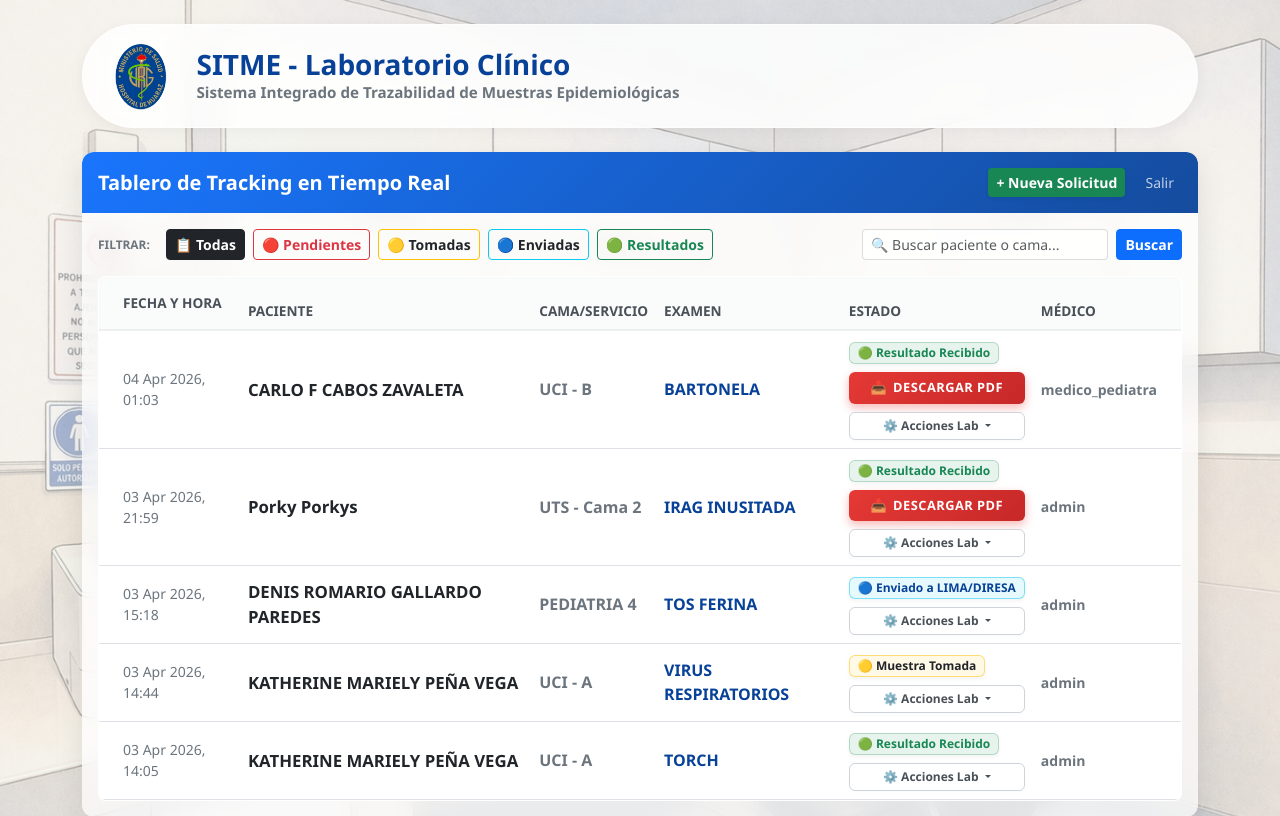
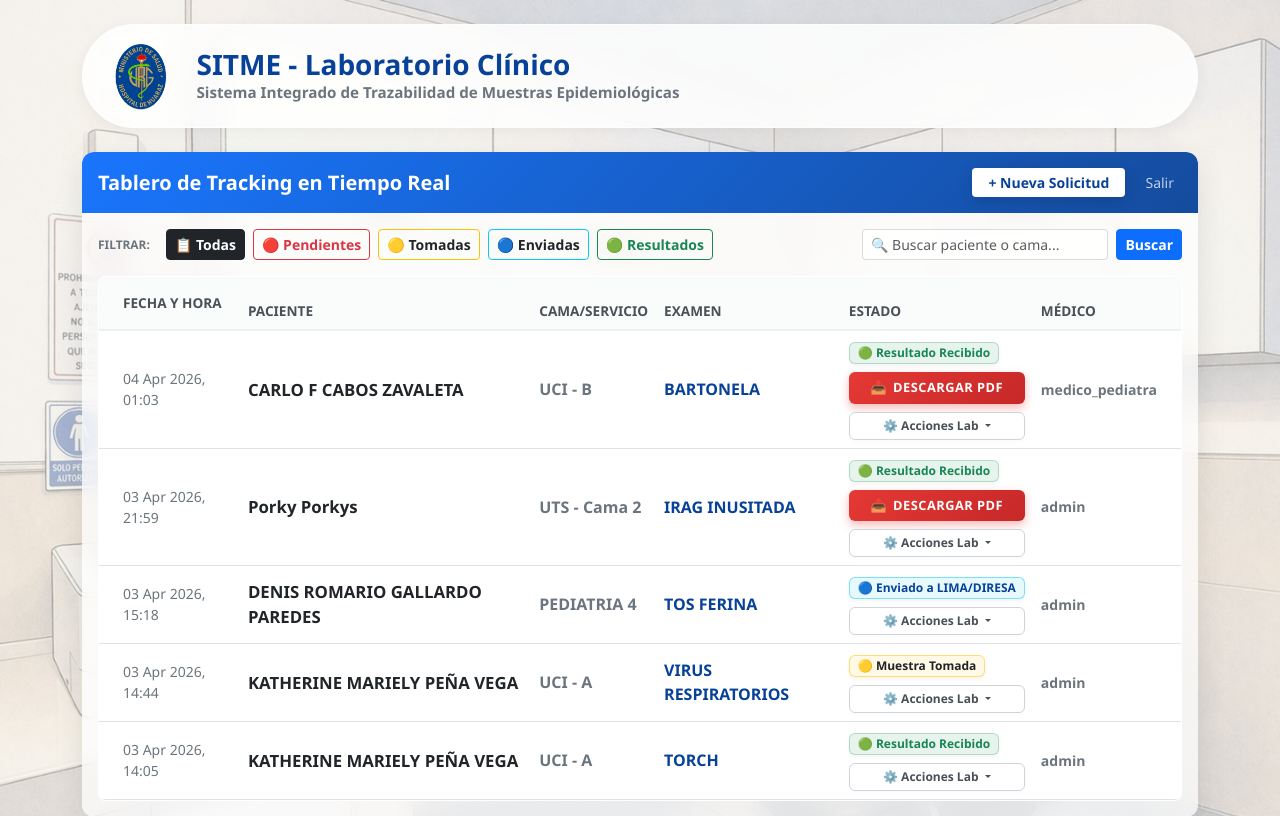
Before and after one commit to Vostok96/sitme-demo, a Django app: page / in a window 1280 px wide. Shown: the top 816 px of the page. Run offline with Django 5.2, Linux system fonts and the light colour scheme; a user stored in the database is signed in; data comes from the database, SQL or seed files in the repository.

Commit message:
Mejora UI: Contraste de botón

```diff
--- a/tracking/templates/tracking/dashboard.html
+++ b/tracking/templates/tracking/dashboard.html
@@ -94,7 +94,7 @@
                 {% if user.is_authenticated %}
                     <span class="badge badge-rol me-2 px-2 py-1 shadow-sm">{{ user.first_name }}</span>
                     {% if user.username != 'epidemiologia' %}
-                        <a href="{% url 'crear_orden' %}" class="btn btn-success btn-sm shadow-sm fw-bold border-0" style="background-color: #198754;">+ Nueva Solicitud</a>
+                        <a href="{% url 'crear_orden' %}" class="btn bg-white btn-sm fw-bold border-0 px-3" style="color: #084298 !important; box-shadow: 0 4px 15px rgba(0,0,0,0.15) !important; transition: transform 0.2s, box-shadow 0.2s;" onmouseover="this.style.transform='translateY(-2px)'; this.style.boxShadow='0 6px 20px rgba(0,0,0,0.2) !important';" onmouseout="this.style.transform='translateY(0)'; this.style.boxShadow='0 4px 15px rgba(0,0,0,0.15) !important';">+ Nueva Solicitud</a>
                     {% endif %}
                     <form action="{% url 'logout' %}" method="post" class="d-inline">
                         {% csrf_token %}
```
